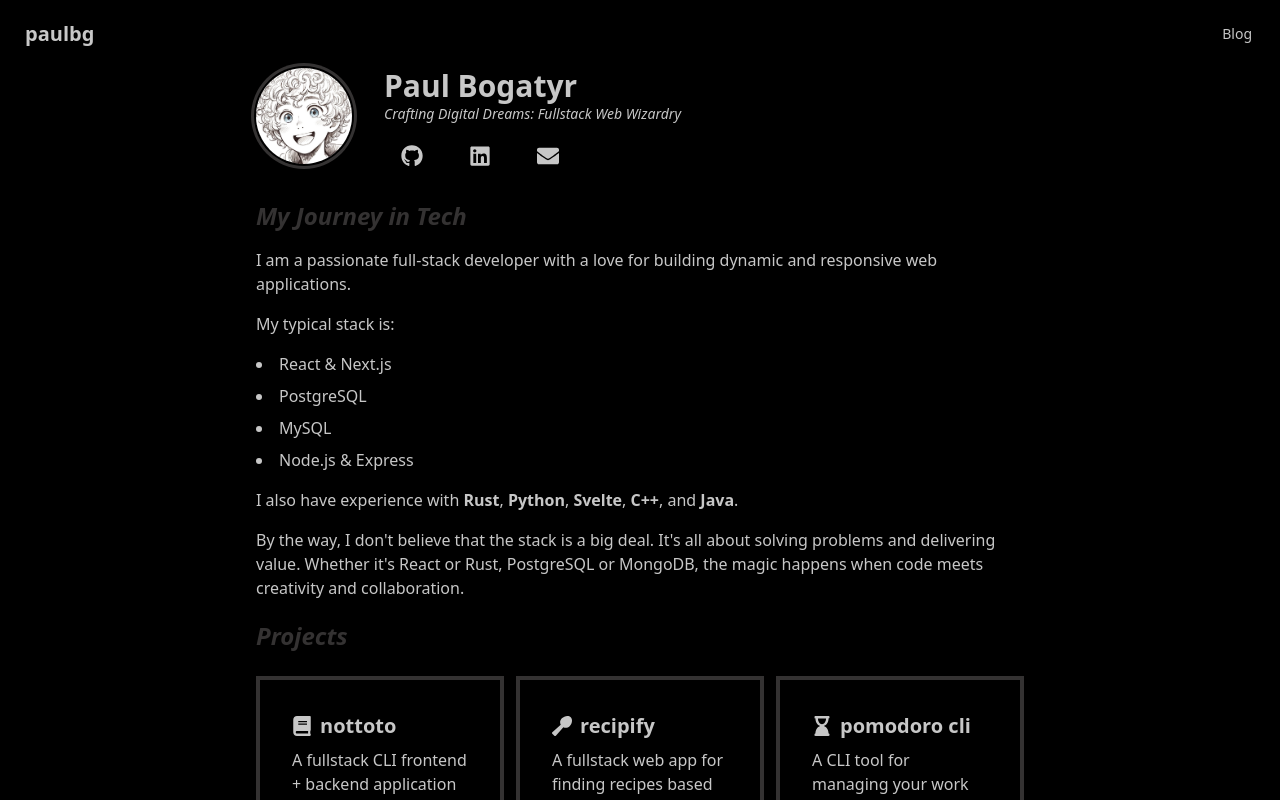
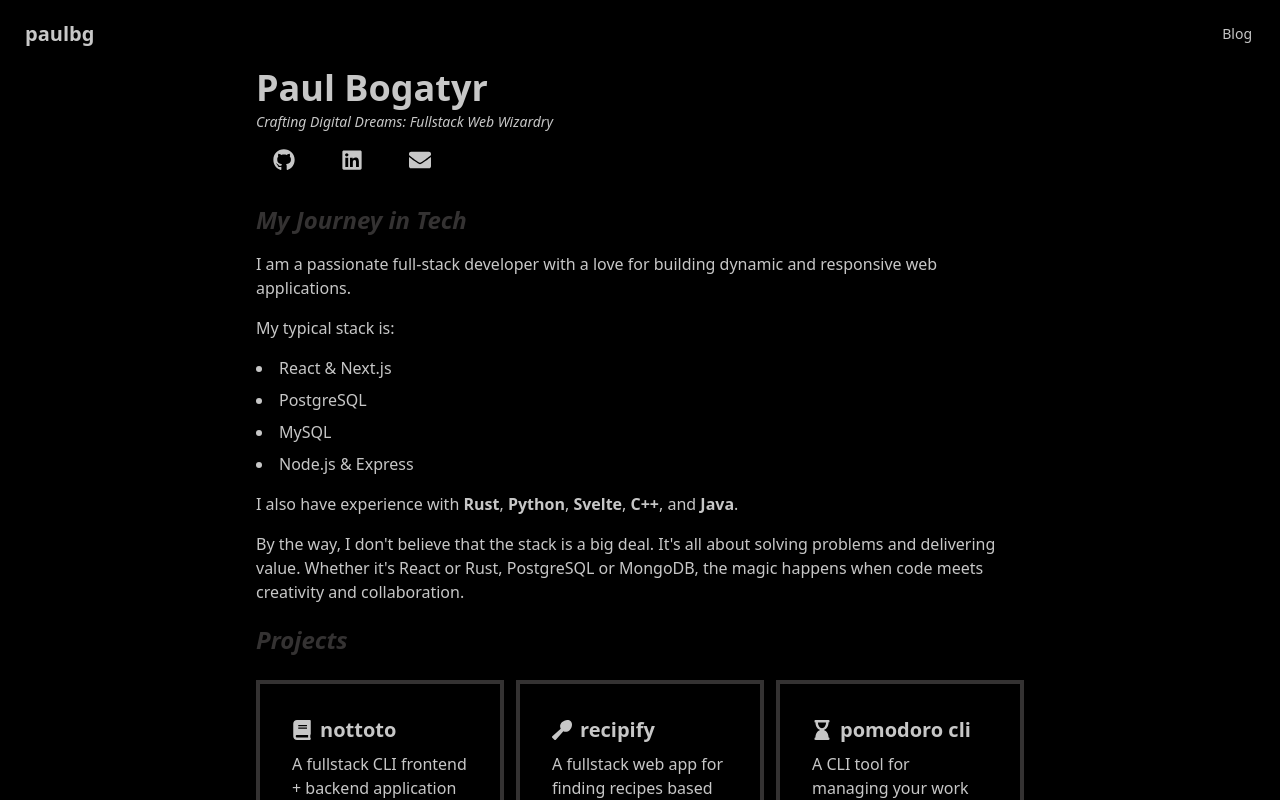
Before and after one commit to paulbgtr/paulbg, a Next.js app: page / in a window 1280 px wide. Shown: the top 800 px of the page. Built offline with nearby package versions, Linux system fonts and the light colour scheme.

Commit message:
chore: remove avatar from header

```diff
--- a/src/components/Header.tsx
+++ b/src/components/Header.tsx
@@ -15,15 +15,15 @@ export const Header = ({
 }) => {
   return (
     <section className="flex gap-8">
-      {image && (
+      {/* {image && (
         <div className="avatar">
           <div className="w-24 h-24 rounded-full ring ring-primary ring-offset-base-100 ring-offset-2">
             <Image src={pfp} alt={title} />
           </div>
         </div>
-      )}
-      <div>
-        <h1 className="text-3xl font-bold">{title}</h1>
+      )} */}
+      <div className="space-y-1">
+        <h1 className="text-4xl font-black">{title}</h1>
         <p className="text-sm italic">{description}</p>
         {children}
       </div>
```
